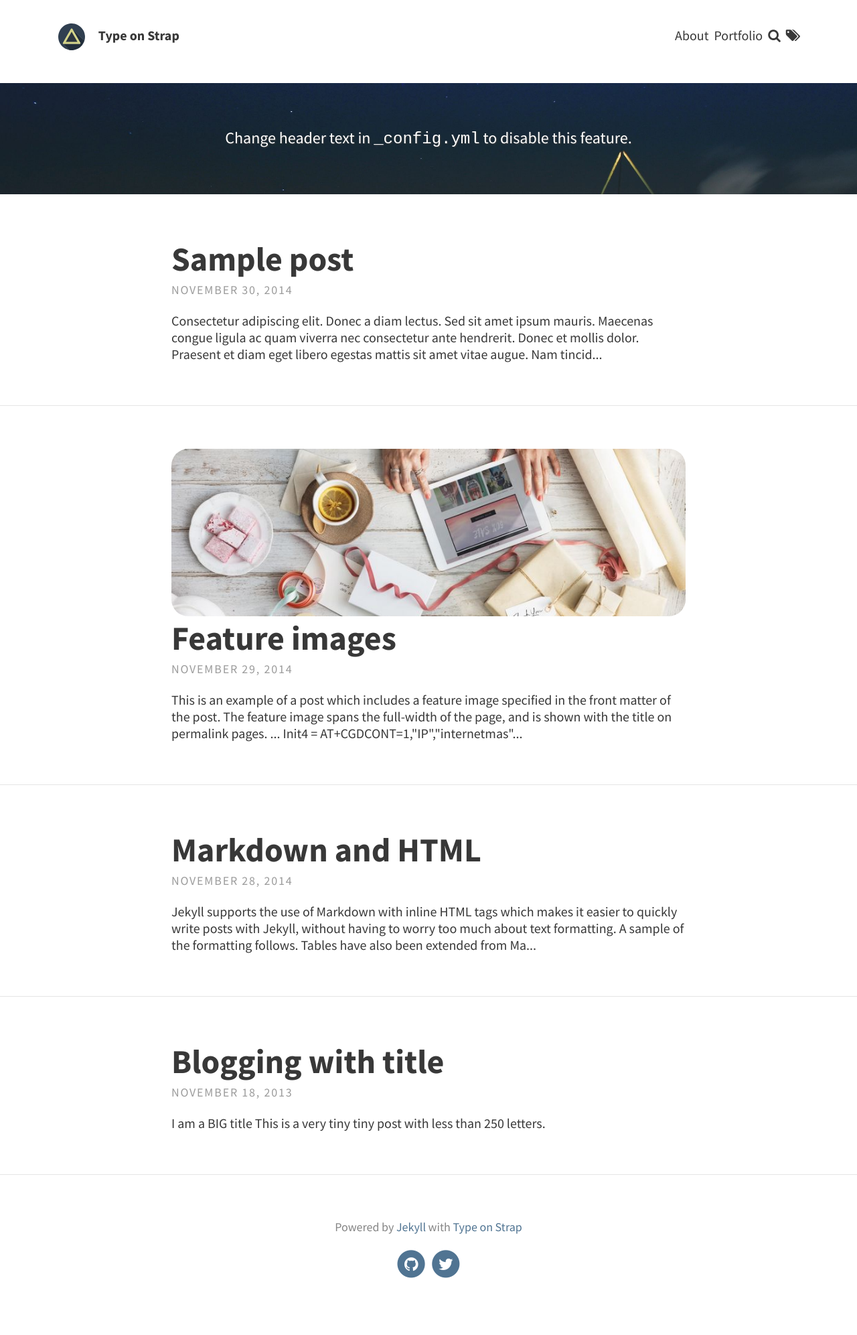
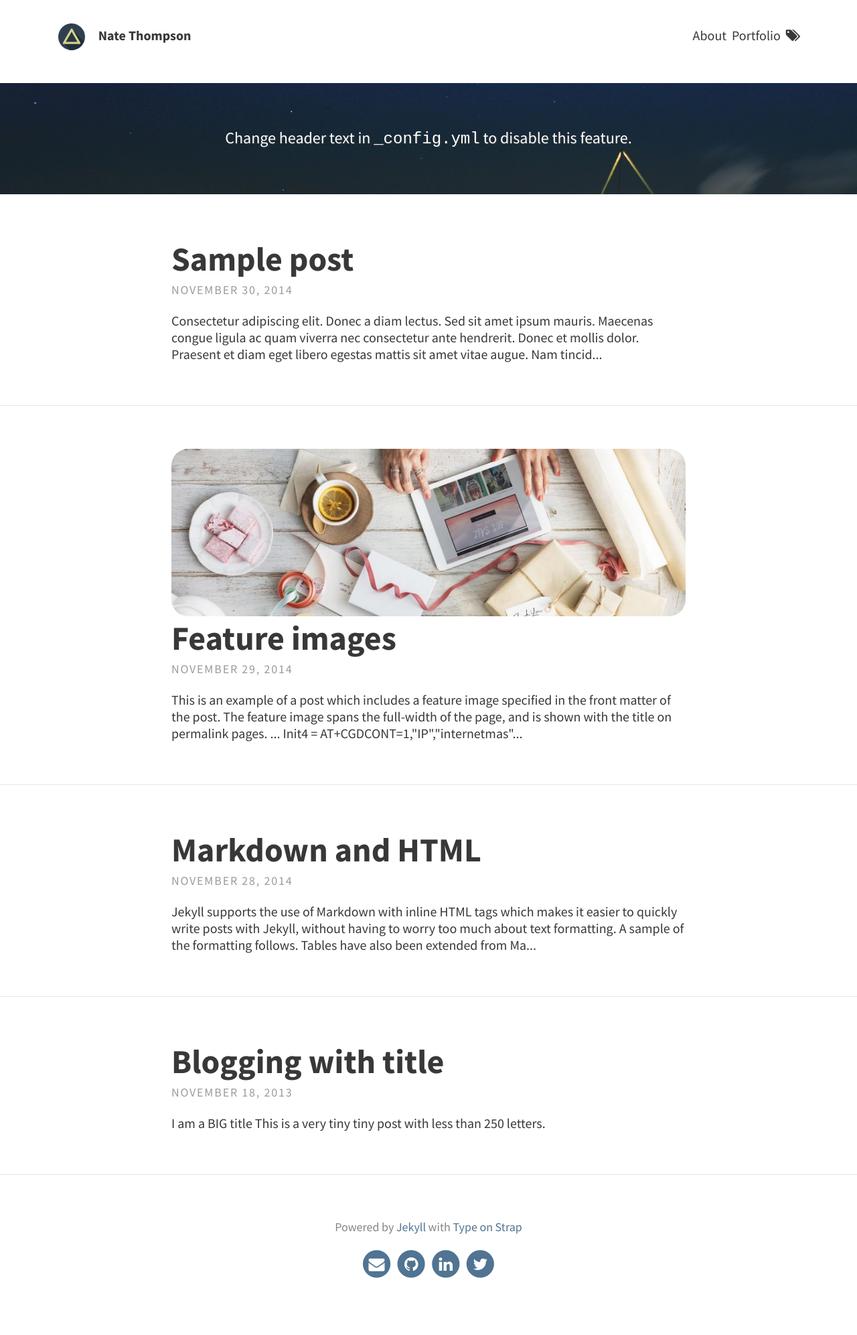
Before and after one commit to thompsonate/natethompson.io, a Jekyll site: the page built from index.html, in a window 1280 px wide. Shown: the whole page at 67% size. Built offline with Jekyll 4.4.1, drawn with Linux system fonts in a browser that asks for light colours; the list of posts is cut into pages by our own code.

Commit message:
add info to config.yml and change some appearance

```diff
--- a/_config.yml
+++ b/_config.yml
@@ -1,15 +1,15 @@
 # SITE CONFIGURATION
 baseurl:
-url: "https://sylhare.github.io"
+url: "http://www.natethompson.io"
 
 # THEME-SPECIFIC CONFIGURATION
 theme_settings:
   # Meta
-  title: Type on Strap
+  title: Nate Thompson
   avatar: assets/img/triangle.svg
   favicon: assets/favicon.ico
   gravatar: # Email MD5 hash
-  description: "A website with blog posts and pages" # used by search engines
+  description: "Nate Thompson's website" # used by search engines
 
   # Header and footer text
   header_text: > #two or three lines to describe your site
@@ -20,25 +20,25 @@ theme_settings:
 
   # Icons
   rss: false
-  email_address: # Full email address, e.g. "sam@example.com"
+  email_address: "nate@natethompson.io"
   behance:
   bitbucket:
   dribbble:
   facebook:
   flickr:
   gitlab:
-  github: "sylhare"
+  github: "thompsonate"
   google_plus:
   instagram:
   keybase:
-  linkedin:  # Full URL
+  linkedin:  "https://www.linkedin.com/in/natecthompson/"
   pinterest:
   reddit:
   soundcloud:
   stack_exchange:  # Full URL
   steam:
   tumblr:
-  twitter: "twitter"
+  twitter: "nate_thompson_1"
   vimeo:
   wordpress:
   youtube:
@@ -48,7 +48,7 @@ theme_settings:
   disqus_shortname:
   katex: true # Enable if using math markup
   portfolio: true
-  search: true
+  search: false
   tags: true
 
 
--- a/_sass/layouts/_index.scss
+++ b/_sass/layouts/_index.scss
@@ -63,11 +63,6 @@
         }
 
         .post-img img {
-            //max-width: 100%;
-            -moz-transform: scale(1);
-            -webkit-transform: scale(1);
-            transform: scale(1);
-
             -moz-transition-timing-function: ease-out;
             -webkit-transition-timing-function: ease-out;
             transition-timing-function: ease-out;
@@ -75,12 +70,6 @@
             -moz-transition: all 5s;
             -webkit-transition: all 5s;
             transition: all 5s;
-
-            &:hover {
-                -moz-transform: scale(1.3);
-                -webkit-transform: scale(1.3);
-                transform: scale(1.3);
-            }
         }
     }
     .excerpt {
--- a/_sass/layouts/_page.scss
+++ b/_sass/layouts/_page.scss
@@ -1,7 +1,3 @@
-h1.title {
-    @extend .header-txt-shadow;
-}
-
 .subtitle {
     font-weight: normal;
     margin-top: 5px;
```
